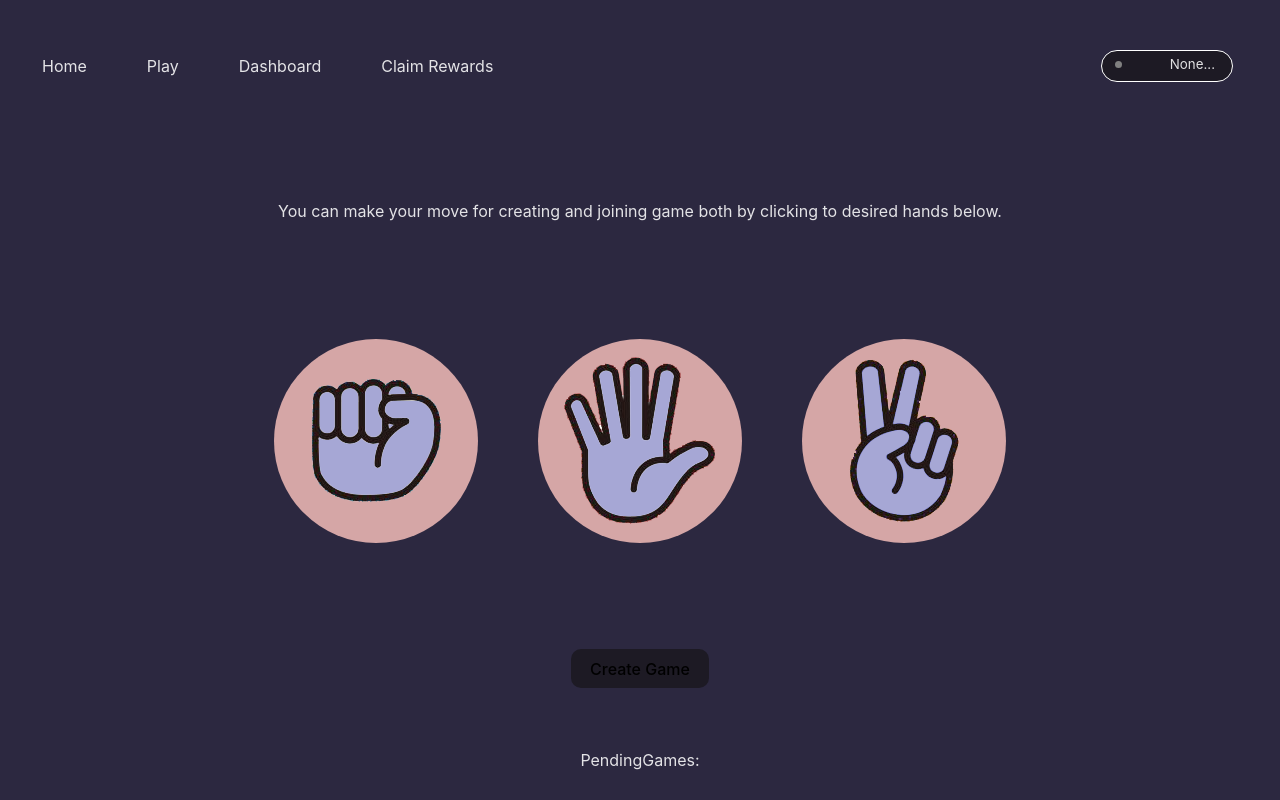
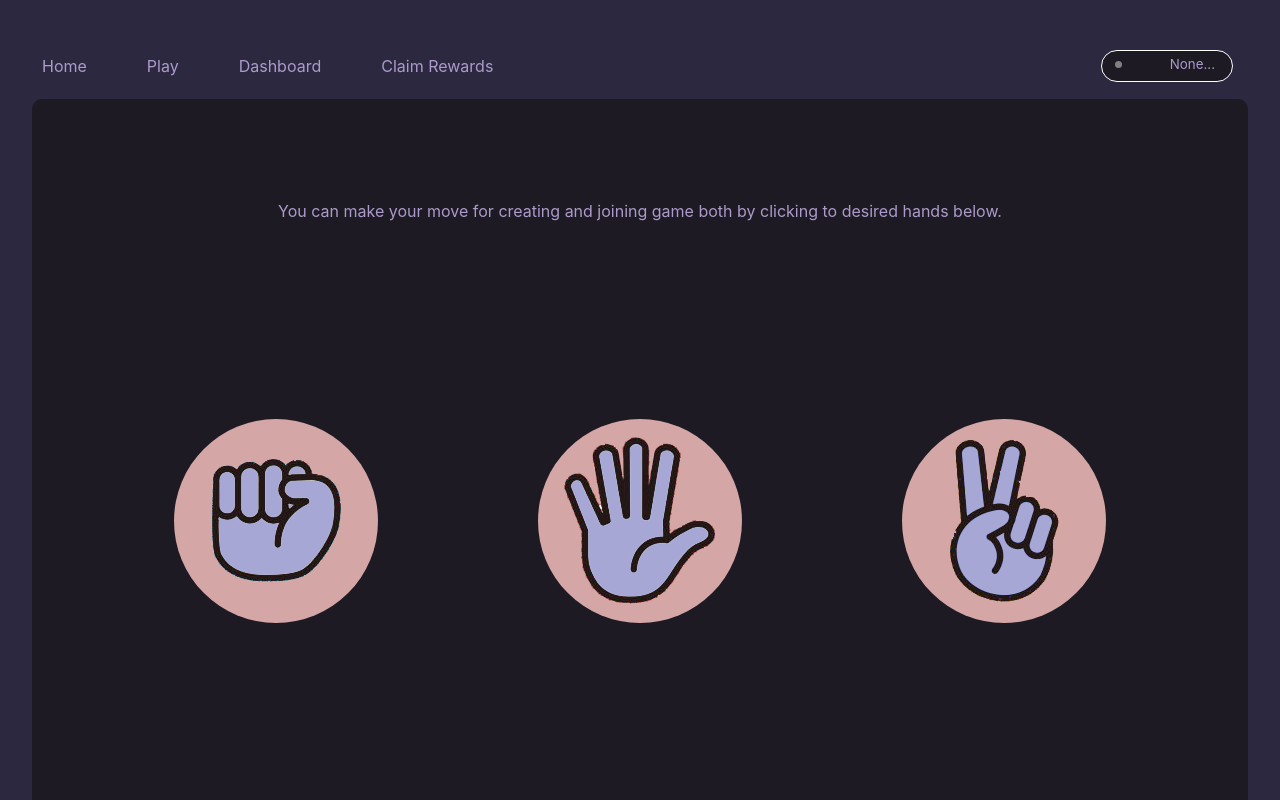
Before and after one commit to ulas96/rock-paper-scissor, a React (Vite) app in the folder client/: page /play in a window 1280 px wide. Shown: the top 800 px of the page. Built offline with nearby package versions, Linux system fonts and the light colour scheme.

Commit message:
css update

```diff
--- a/client/src/components/Claim/Claim.css
+++ b/client/src/components/Claim/Claim.css
@@ -56,7 +56,7 @@ input:focus {
 
     border: none;
     border-radius: 10px;
-    background-color: #400b8f;
+    background-color: #4d228e;
     font-weight: bold;
 
 }
--- a/client/src/components/Home/Home.css
+++ b/client/src/components/Home/Home.css
@@ -1,6 +1,21 @@
 .home-container {
     height: 550px;
+    margin-top: 40px;
     border: 2px solid #1d1a24;
     border-radius: 10px;
     background-color: #1d1a24;
 }
+
+.play-ref {
+    color: #ac9bca;
+    transition: background-color 0.3s ease;
+    background-color: #fa3939;
+}
+
+.play-ref:hover {
+    background-color: #4d228e;
+}
+
+.claim-ref {
+    background-color: #4d228e;
+}
--- a/client/src/components/Home/Home.jsx
+++ b/client/src/components/Home/Home.jsx
@@ -9,14 +9,14 @@ export default function Home(){
             <p>It is a simple promise. Play rock scissor game on the blockchain. Winner takes all. </p><br/>
             <p>You can audit the relability of the system from here.</p><br/>
 
-            <button onClick={() => {
+            <button className="play-ref" onClick={() => {
                 location.href="/play"
             }} >
                 Let's play
             </button>
 
             <p>If you have already won a game:</p> <br/>
-            <button onClick={() => {
+            <button className="claim-ref" onClick={() => {
                 location.href="/claim"
             }}>
                 Claim Rewards
--- a/client/src/components/Navbar/Navbar.css
+++ b/client/src/components/Navbar/Navbar.css
@@ -61,13 +61,14 @@
 
   }
 
-  li:hover{
-    box-shadow: 0 0 .2rem #fff,
-    0 0 .2rem #fff,
-    0 0 2rem #a7a6d5,
-    0 0 0.8rem #a7a6d5,
-    0 0 2.8rem #a7a6d5,
-    inset 0 0 1.3rem #a7a6d5;
+  li:hover {
+    border-color: #3c3945;
+    box-shadow: 0 0 .5rem #ac9bca,
+    0 0 .5rem #ac9bca,
+    0 0 5rem #ac9bca,
+    0 0 0.8rem #ac9bca,
+    0 0 2.8rem #ac9bca,
+    inset 0 0 1.3rem #ac9bca;
     cursor: pointer;
   }
 
--- a/client/src/components/Play/Play.css
+++ b/client/src/components/Play/Play.css
@@ -1,18 +1,25 @@
-button {
-    border-radius: 10px;
-    border: 1px transparent;
-    padding: 0.6em 1.2em;
-    font-size: 1em;
-    font-weight: 500;
-    font-family: inherit;
+.play-container {
+  border-radius: 10px;
+  background-color: #1d1a24;
+}
 
-    cursor: pointer;
-    transition: border-color 0.25s;
+img{
+  border-radius: 50%;
+  padding: 80px;
+}
+
+img:hover{
+  box-shadow: 0 0 .2rem #d5a6a6,
+  0 0 .2rem #d5a6a6,
+  0 0 2rem #a7a6d5,
+  0 0 0.8rem #a7a6d5,
+  0 0 2.8rem #a7a6d5,
+  inset 0 0 1.3rem #a7a6d5;
+}
+  .button {
+    background-color: #0d011d;
   }
 
-  .button {
-    background-color: #1d1a24;
-  }
 
   .button:hover {
     border-color: #3c3945;
@@ -25,49 +32,6 @@ button {
   }
 
 
-
-  #rock {
-    border-radius: 50%;
-  }
-  #rock:hover {
-    box-shadow: 0 0 .2rem #d5a6a6,
-    0 0 .2rem #d5a6a6,
-    0 0 2rem #a7a6d5,
-    0 0 0.8rem #a7a6d5,
-    0 0 2.8rem #a7a6d5,
-    inset 0 0 1.3rem #a7a6d5;
-
-  }
-
-  #paper {
-    border-radius: 50%;
-    margin-left: 60px;
-  }
-
-  #paper:hover {
-
-    box-shadow: 0 0 .2rem #d5a6a6,
-    0 0 .2rem #d5a6a6,
-    0 0 2rem #a7a6d5,
-    0 0 0.8rem #a7a6d5,
-    0 0 2.8rem #a7a6d5,
-    inset 0 0 1.3rem #a7a6d5;
-
-  }
-  #scissor {
-    border-radius: 50%;
-    margin-left: 60px;
-
-  }
-
-  #scissor:hover{
-    box-shadow: 0 0 .2rem #d5a6a6,
-    0 0 .2rem #d5a6a6,
-    0 0 2rem #a7a6d5,
-    0 0 0.8rem #a7a6d5,
-    0 0 2.8rem #a7a6d5,
-    inset 0 0 1.3rem #a7a6d5;
-  }
 
   .selected {
     box-shadow: 0 0 .2rem #d5a6a6,
--- a/client/src/components/Play/Play.jsx
+++ b/client/src/components/Play/Play.jsx
@@ -66,16 +66,19 @@ export default function Play({ state }) {
           <div id="moves">
             <img
               src="../src/assets/rock.png"
+              className="move-img"
               id="rock"
               onClick={handleMoveChange}
             />
             <img
               src="../src/assets/paper.png"
+              className="move-img"
               id="paper"
               onClick={handleMoveChange}
             />
             <img
               src="../src/assets/scissor.png"
+              className="move-img"
               id="scissor"
               onClick={handleMoveChange}
             />
--- a/client/src/index.css
+++ b/client/src/index.css
@@ -4,7 +4,7 @@
   font-weight: 400;
 
   color-scheme: light dark;
-  color: rgba(255, 255, 255, 0.87);
+  color:#ac9bca;
   background-color: #2c2840;
 
   font-synthesis: none;
@@ -25,3 +25,14 @@ h1 {
   font-size: 3.2em;
   line-height: 1.1;
 }
+
+button {
+  color: #ac9bca;
+  border-radius: 10px;
+  border: 1px transparent;
+  padding: 0.6em 1.2em;
+  font-size: 1em;
+  font-weight: 500;
+  font-family: inherit;
+  cursor: pointer;
+}
```
